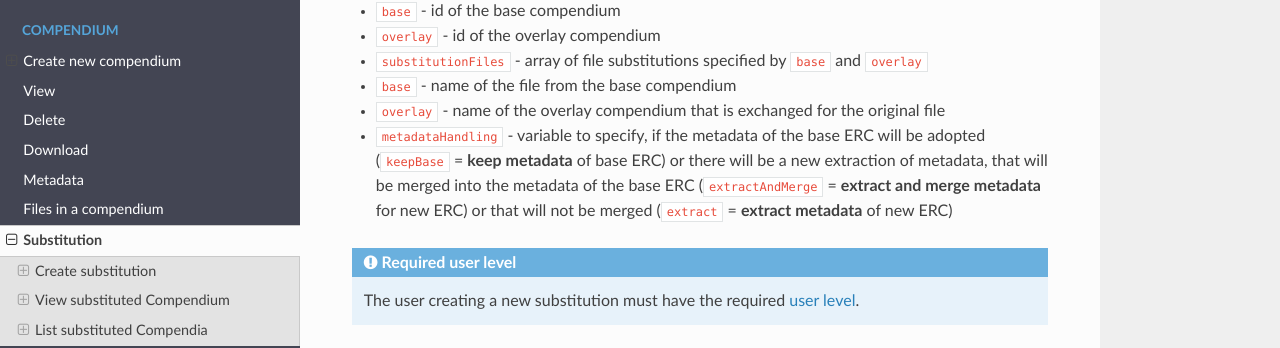
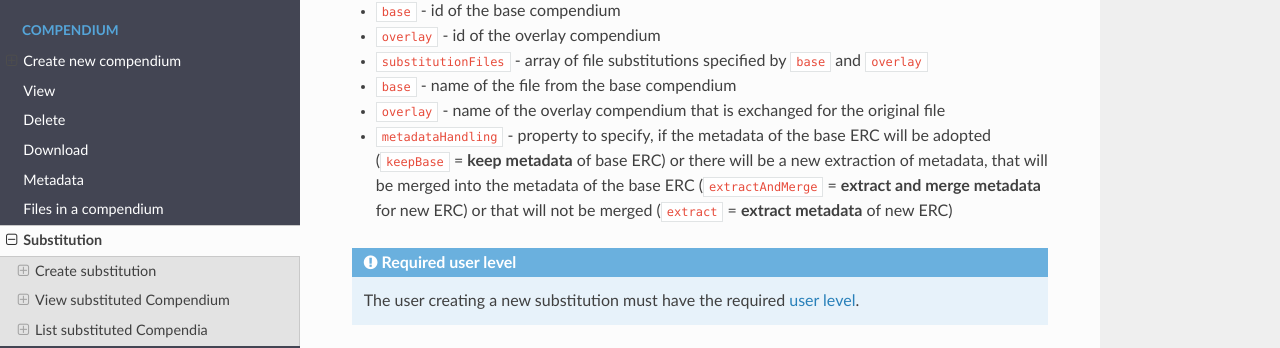
Before and after one commit to o2r-project/api, an MkDocs documentation site: the page built from docs/compendium/substitute.md, in a window 1280 px wide and 900 px high, scrolled down 1042 px. Shown: the part 132-480 px from the top of the window. Built offline with MkDocs 1.6.1, drawn with Linux system fonts in a browser that asks for light colours; nearby versions of some CDN libraries; old or Windows-style settings are respelled for this version of MkDocs; some of the changed text lies outside the part shown.

Commit message:
fix choices of words

```diff
--- a/docs/compendium/substitute.md
+++ b/docs/compendium/substitute.md
@@ -1,7 +1,10 @@
 # Substitution
 
 Substitution is the combination of an base compendium, "base" for short, and an overlay compendium, or "overlay".
-A user can choose files from the overlay to replace files of the base, or upload new files. Additionally the user can choose, if the metadata of the base ERC will be adopted for substitution (`keepBase`) or there will be a new extraction of the metadata for the substituted ERC. This new extraction is divided into two choices. The user can let the new extracted metadata be merged into the existing metadata of the base ERC (`extractAndMerge` - **not implemented**) or just save the extracted metadata (`extract` - **not implemented**).
+A user can choose files from the overlay to replace files of the base, or upload new files.
+Additionally the user can choose, if the metadata of the base ERC will be adopted for substitution (`keepBase`) or there will be a new extraction of the metadata for the substituted ERC.
+This new extraction is divided into two choices.
+The user can let the new extracted metadata be merged into the existing metadata of the base ERC (`extractAndMerge` - **not implemented**) or just save the extracted metadata (`extract` - **not implemented**).
 
 ## Create substitution
 
@@ -41,7 +44,7 @@
 - `substitutionFiles` - array of file substitutions specified by `base` and `overlay`
   - `base` - name of the file from the base compendium
   - `overlay` - name of the overlay compendium that is exchanged for the original file
-- `metadataHandling` - variable to specify, if the metadata of the base ERC will be adopted (`keepBase` = **keep metadata** of base ERC) or there will be a new extraction of metadata, that will be merged into the metadata of the base ERC (`extractAndMerge` = **extract and merge metadata** for new ERC) or that will not be merged (`extract` = **extract metadata** of new ERC)
+- `metadataHandling` - property to specify, if the metadata of the base ERC will be adopted (`keepBase` = **keep metadata** of base ERC) or there will be a new extraction of metadata, that will be merged into the metadata of the base ERC (`extractAndMerge` = **extract and merge metadata** for new ERC) or that will not be merged (`extract` = **extract metadata** of new ERC)
 
 
 !!! note "Required user level"
@@ -165,8 +168,9 @@
     - `base` - name of the file from the base ERC
     - `overlay` - name of the file from the overlay ERC
     - `filename` - as seen in the examples above, `filename` will be created. If there is a conflict with any basefilename and an overlayfilename, the overlayfilename will get an additional "**overlay_**" prepended (see Example 02). *(optional add)*
-  - `metadataHandling` - variable to specify, if the metadata of the base ERC will be adopted (`keepBase` = **keep metadata** of base ERC) or there will be a new extraction of metadata, that will be merged into the metadata of the base ERC (`extractAndMerge` = **extract and merge metadata** for new ERC) or that will not be merged (`extract` = **extract metadata** of new ERC)
+  - `metadataHandling` - property to specify, if the metadata of the base ERC will be adopted (`keepBase` = **keep metadata** of base ERC) or there will be a new extraction of metadata, that will be merged into the metadata of the base ERC (`extractAndMerge` = **extract and merge metadata** for new ERC) or that will not be merged (`extract` = **extract metadata** of new ERC)
   - `substituted` - will be set `true`
+
 ## List substituted Compendia
 
 ### Request
```
